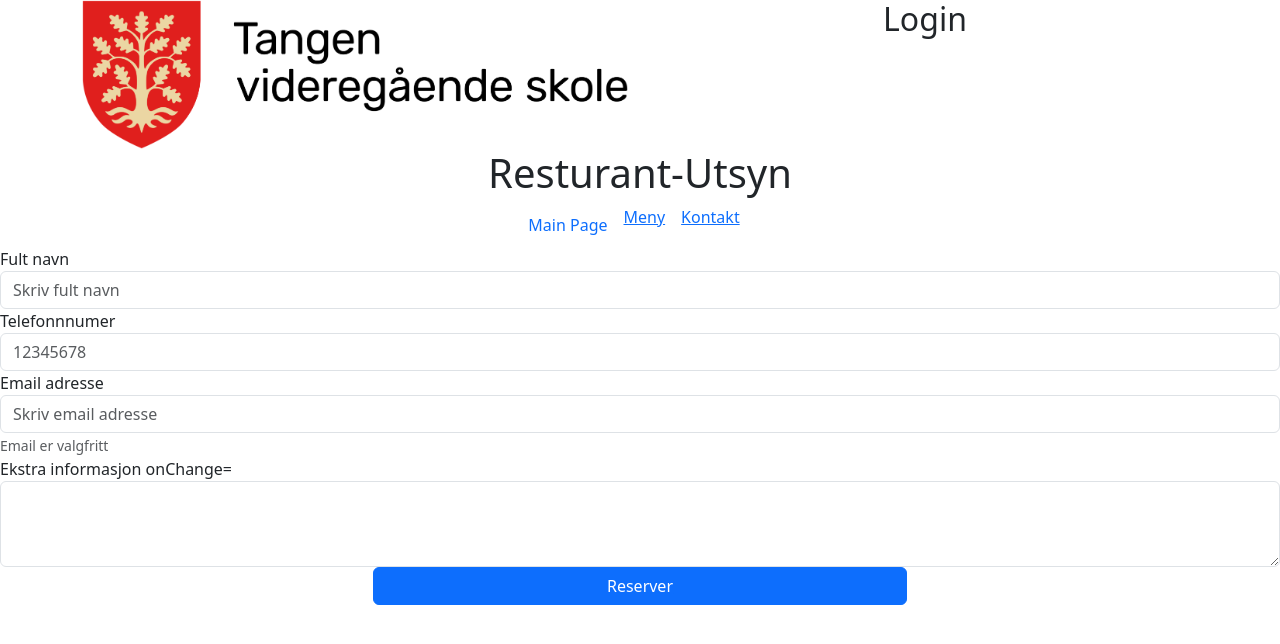
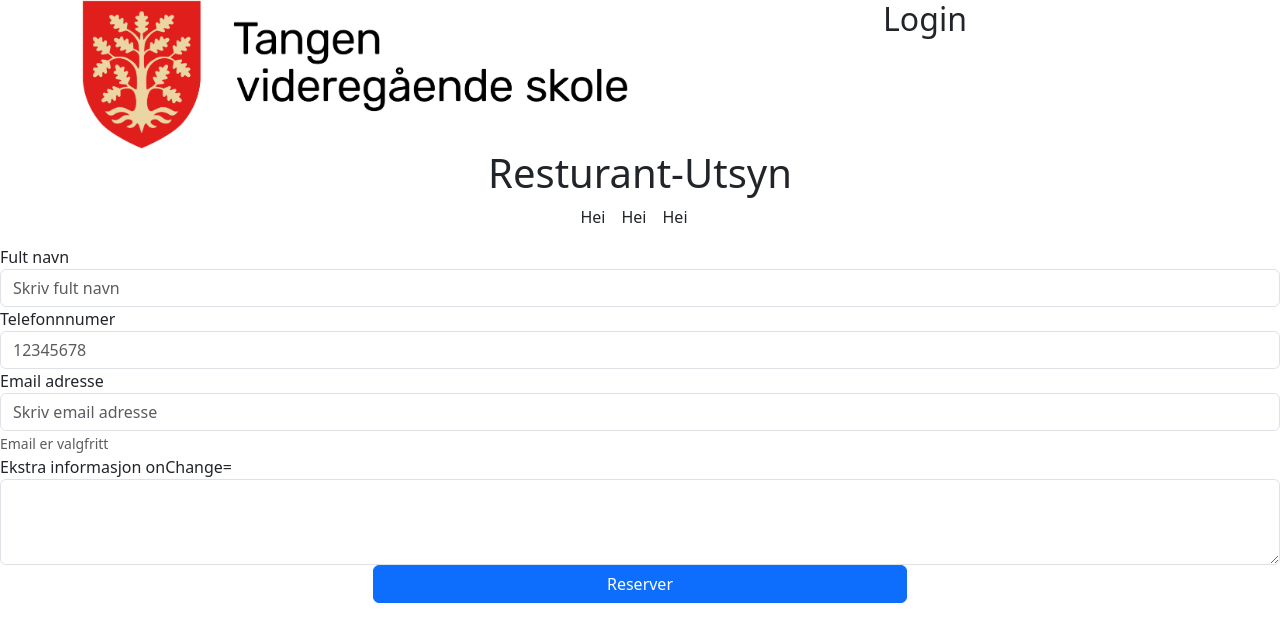
Before and after one commit to quickburrrn/restaurant-utsyn, a React (Create React App) app: page /informasjon in a window 1280 px wide. Shown: the top 644 px of the page. Built offline with nearby package versions, Linux system fonts and the light colour scheme.

Commit message:
begynte på navbar

```diff
--- a/src/components/Navbar.jsx
+++ b/src/components/Navbar.jsx
@@ -23,14 +23,17 @@ const Header = (Props) =>
             <div className="row">
                 <ul className="nav justify-content-center nav-underline">
                     <li className="nav-item">
-                        <Link to="/meny" className={"nav-link " + ("Main Page" === activepage ? "active" : "")} aria-current="page">Main Page</Link>
+                        <p>Hei</p>
+                        {/* <Link to="/" className={"nav-link " + ("Main Page" === activepage ? "active" : "")} aria-current="page">Main Page</Link> */}
 
                     </li>
                     <li className="nav-item">
-                        <Link to="/meny" className={"nav-link " + ("Main Page" === activepage) && "active"} aria-current="page">Meny</Link>
+                        <p>Hei</p>
+                        {/* <Link to="/" className={"nav-link " + ("Main Page" === activepage) && "active"} aria-current="page">Meny</Link> */}
                     </li>
                     <li className="nav-item">
-                        <Link to="/meny" className={"nav-link" + ("Main Page" === activepage) && "active"} aria-current="page">Kontakt</Link>
+                        <p>Hei</p>
+                        {/* <Link to="/" className={"nav-link" + ("Main Page" === activepage) && "active"} aria-current="page">Kontakt</Link> */}
                     </li>
                 </ul>
             </div>
--- a/src/pages/Information.js
+++ b/src/pages/Information.js
@@ -1,15 +1,41 @@
 import React from "react";
-import { Link, useOutletContext, useNavigate } from "react-router-dom";
+import { Link, useOutletContext, useNavigate, redirect } from "react-router-dom";
 import TestButton from "../components/TestButton";
+import axios from "axios";
 
 function Information()
 {
     const navigate = useNavigate();
 
+    const [count, setCount] = useOutletContext()[0];
+    const [ankomst, setAnkomst] = useOutletContext()[1];
+    const [personer, SetPersoner] = useOutletContext()[2];
     const [navn, setNavn] = useOutletContext()[3];
     const [telefonnnumer, setTelefonnnumer] = useOutletContext()[4];
     const [email, setEmail] = useOutletContext()[5];
     const [extra, setExtra] = useOutletContext()[6];
+
+    const commitKvitering = () =>
+    {
+        const fullnavn = navn.split(' ');
+
+        axios.post('http://localhost:8001/reservasjon',
+        {
+            Dato: count,
+            Tid: ankomst,
+            Antall_gjester: personer,
+            Fornavn: fullnavn[0],
+            Etternavn: `${fullnavn.length>0 ? "" : fullnavn[1]}`,
+            Telefonnummer: telefonnnumer,
+            Epost: email,
+            ExtraInfo: extra
+        })
+        .then(res => console.log(fullnavn[0]))
+        .catch(err => console.log("err"));
+;
+
+        navigate('../kvitering');
+    }
 
     const handleSetName = (event) =>
     {
@@ -54,7 +80,7 @@ function Information()
                 <textarea className="form-control" id="extra" rows="3"></textarea>
             </div>
 
-            <Link to='../kvitering'><TestButton color="primary" buttonPressed={() => {}}>Reserver</TestButton></Link>
+            <TestButton color="primary" buttonPressed={() => {commitKvitering()}}>Reserver</TestButton>
         </form>
     );
 }
```
